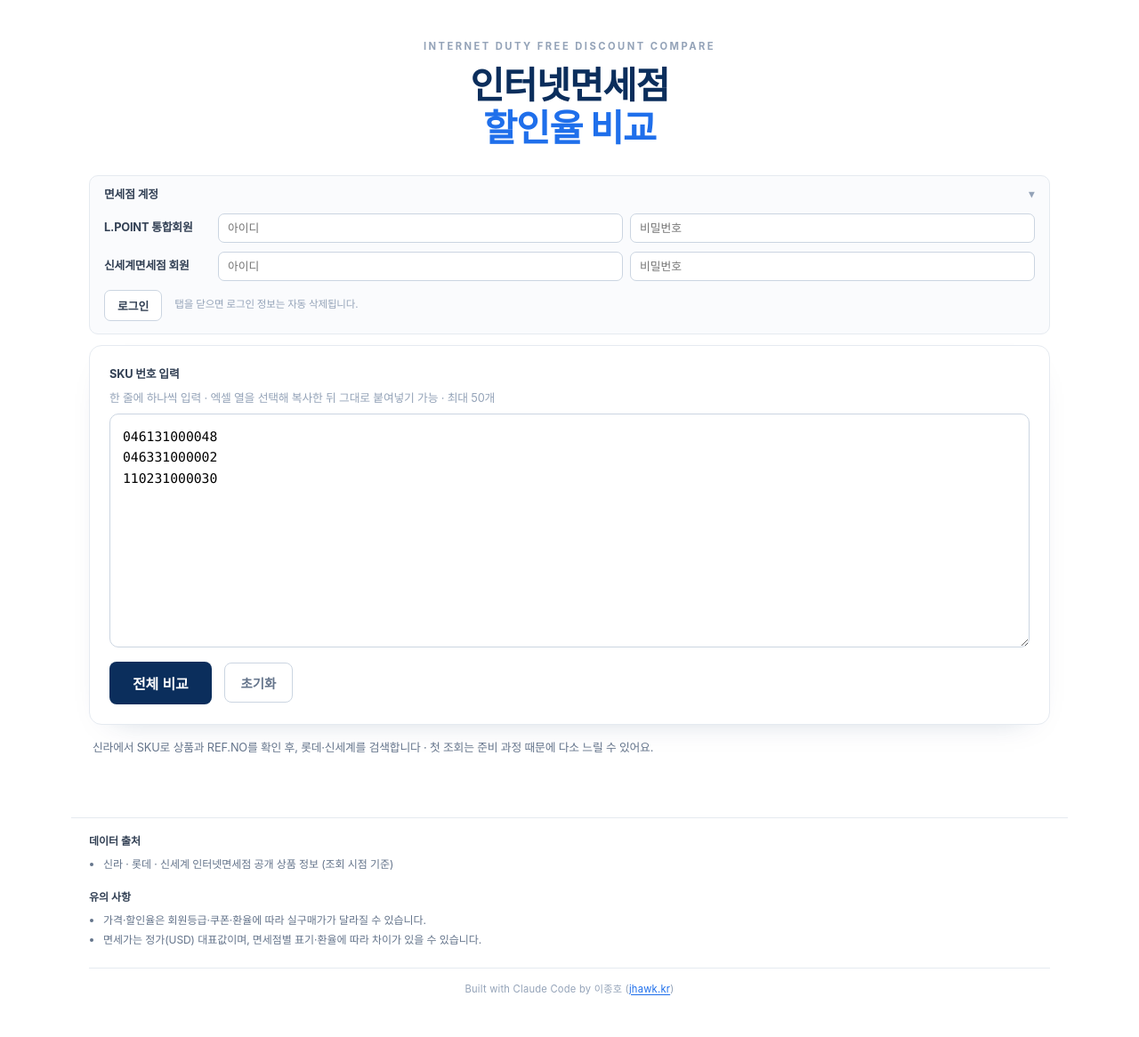
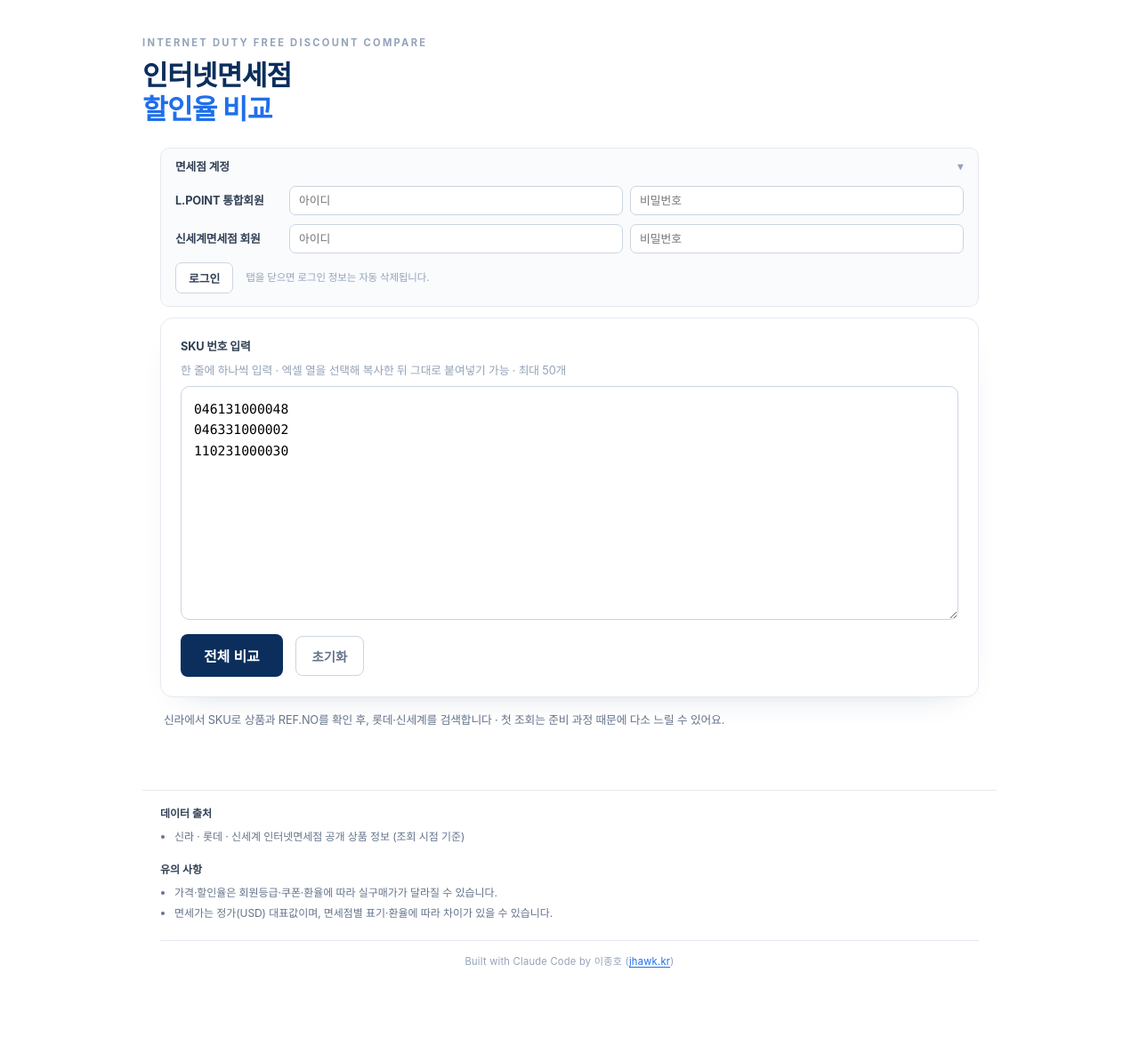
Before and after one commit to jongho1972/smart-duty-free, a FastAPI app: page / in a window 1280 px wide. Shown: the whole page at 89% size. After the commit the page ends 1088 px from the top, so only its background shows below. Run offline with FastAPI, Linux system fonts and the light colour scheme; some web fonts are replaced.

Commit message:
sku 조회 사이트와 헤더·폭 일관성 통일
- hero 중앙정렬→좌측 정렬, 타이틀 크기 축소(절충형)
- 컨테이너/헤더/푸터 폭 1120→960px (sku와 공통)

Co-Authored-By: Claude Opus 4.8 <noreply@anthropic.com>

```diff
--- a/app/static/style.css
+++ b/app/static/style.css
@@ -35,21 +35,21 @@ body {
 /* ---------- header ---------- */
 .hero {
   background: #fff;
-  padding: 44px 24px 10px;
-  text-align: center;
+  padding: 40px 20px 6px;
 }
-.hero-inner { max-width: 1120px; margin: 0 auto; }
+.hero-inner { max-width: 960px; margin: 0 auto; }
 .eyebrow {
-  letter-spacing: .22em;
+  letter-spacing: .2em;
   font-weight: 700;
   font-size: .7rem;
   color: var(--slate-400);
-  margin: 0 0 12px;
+  margin: 0 0 10px;
+  text-transform: uppercase;
 }
 .hero h1 {
   font-weight: 800;
-  font-size: clamp(1.8rem, 4.5vw, 2.6rem);
-  line-height: 1.15;
+  font-size: clamp(1.6rem, 3.5vw, 1.95rem);
+  line-height: 1.2;
   margin: 0;
   letter-spacing: -.025em;
   color: var(--navy-900);
@@ -57,7 +57,7 @@ body {
 .hero h1 span { color: var(--blue-500); }
 
 /* ---------- 일괄 입력 카드 ---------- */
-main { max-width: 1120px; margin: 0 auto; padding: 18px 20px 20px; }
+main { max-width: 960px; margin: 0 auto; padding: 18px 20px 20px; }
 
 .batch-card {
   display: grid;
@@ -404,7 +404,7 @@ tbody tr:last-child { border-bottom: none; }
 
 /* ---------- footer (항공편수·출국객수 페이지와 동일 footnote 구조) ---------- */
 footer.footnote {
-  max-width: 1120px;
+  max-width: 960px;
   margin: 48px auto 0;
   padding: 16px 20px 44px;
   border-top: 1px solid var(--slate-100);
```
